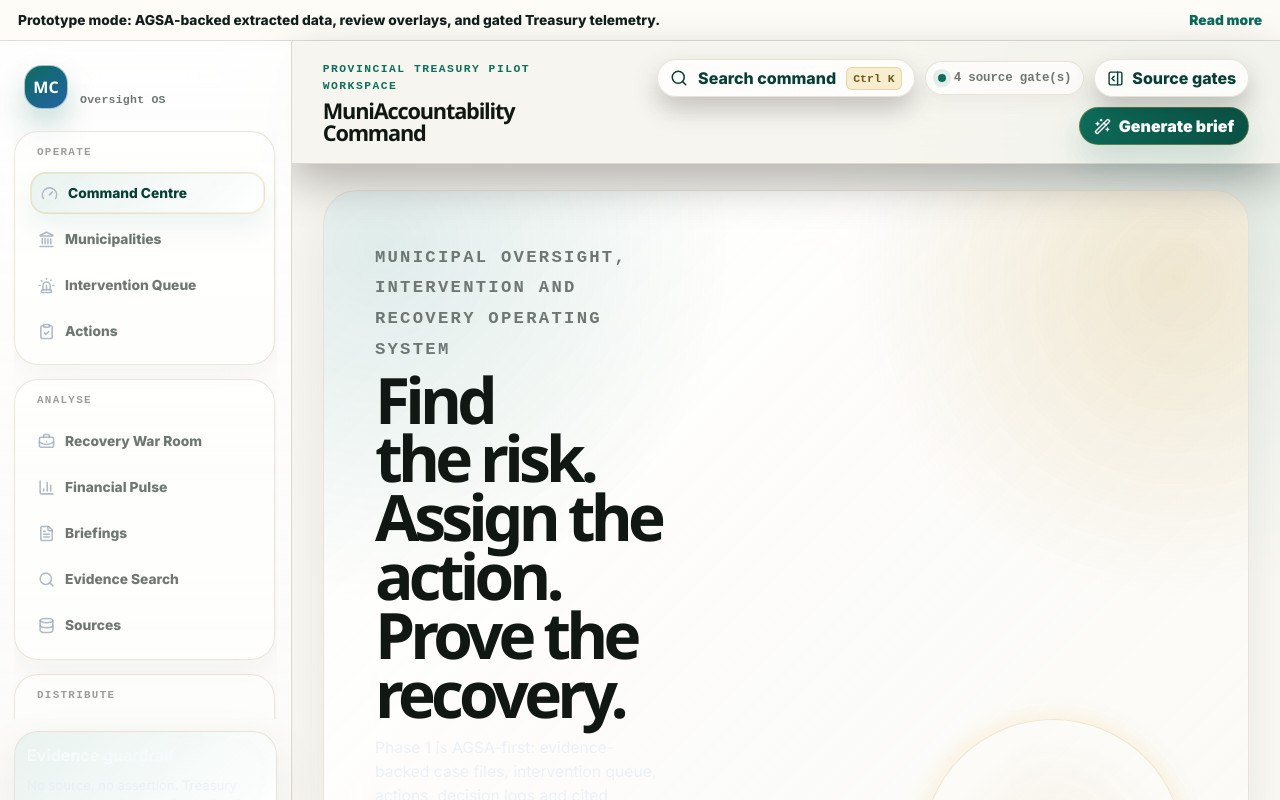
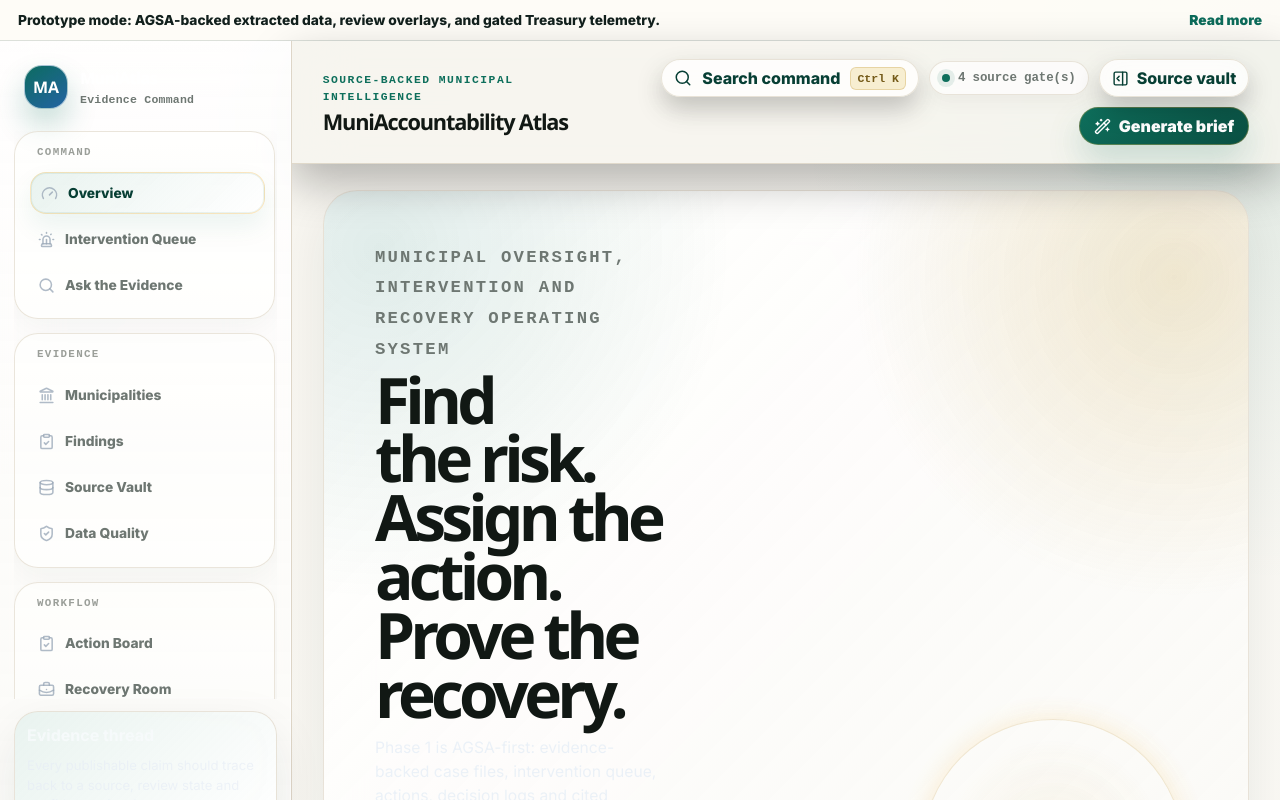
Before and after one commit to Mthaa77/MuniAccountability, a Next.js app: page / in a window 1280 px wide. Shown: the top 800 px of the page. Built offline with nearby package versions, Linux system fonts and the light colour scheme.

Commit message:
Revamp app shell navigation into Atlas UI

```diff
--- a/components/app-shell.tsx
+++ b/components/app-shell.tsx
@@ -23,7 +23,6 @@ import {
 import { useEffect, useMemo, useState } from "react";
 import { apiGet } from "@/lib/client-api";
 import type { SourceHealth } from "@/lib/types";
-import { Button } from "@/components/ui/button";
 import { Dialog } from "@/components/ui/dialog";
 import { Sheet } from "@/components/ui/sheet";
 import { Command, CommandGroup, CommandInput, CommandItem, CommandList } from "@/components/ui/command";
@@ -31,30 +30,43 @@ import { Skeleton } from "@/components/ui/feedback";
 
 const navGroups = [
   {
-    label: "Operate",
+    label: "Command",
     items: [
-      { href: "/", label: "Command Centre", icon: Gauge },
-      { href: "/municipalities", label: "Municipalities", icon: Landmark },
+      { href: "/", label: "Overview", icon: Gauge },
       { href: "/intervention-queue", label: "Intervention Queue", icon: Siren },
-      { href: "/actions", label: "Actions", icon: ClipboardCheck }
+      { href: "/search", label: "Ask the Evidence", icon: Search }
     ]
   },
   {
-    label: "Analyse",
+    label: "Evidence",
     items: [
-      { href: "/recovery", label: "Recovery War Room", icon: BriefcaseBusiness },
-      { href: "/financial-pulse", label: "Financial Pulse", icon: BarChart3 },
-      { href: "/briefings", label: "Briefings", icon: FileText },
-      { href: "/search", label: "Evidence Search", icon: Search },
-      { href: "/sources", label: "Sources", icon: Database }
+      { href: "/municipalities", label: "Municipalities", icon: Landmark },
+      { href: "/findings", label: "Findings", icon: ClipboardCheck },
+      { href: "/sources", label: "Source Vault", icon: Database },
+      { href: "/admin/data-quality", label: "Data Quality", icon: ShieldCheck }
     ]
   },
   {
-    label: "Distribute",
+    label: "Workflow",
+    items: [
+      { href: "/actions", label: "Action Board", icon: ClipboardCheck },
+      { href: "/recovery", label: "Recovery Room", icon: BriefcaseBusiness },
+      { href: "/briefings", label: "Briefings", icon: FileText },
+      { href: "/financial-pulse", label: "Financial Pulse", icon: BarChart3 }
+    ]
+  },
+  {
+    label: "Public",
     items: [
       { href: "/municheck", label: "MuniCheck", icon: ShieldCheck },
-      { href: "/munidata", label: "MuniData", icon: Archive },
-      { href: "/admin", label: "Admin", icon: Layers3 }
+      { href: "/munidata", label: "MuniData", icon: Archive }
+    ]
+  },
+  {
+    label: "System",
+    items: [
+      { href: "/admin", label: "Admin", icon: Layers3 },
+      { href: "/docs-api", label: "API Docs", icon: UsersRound }
     ]
   }
 ];
@@ -63,7 +75,7 @@ const quickActions = [
   { href: "/intervention-queue", label: "Open intervention queue", hint: "Ranked AGSA-backed worklist" },
   { href: "/actions", label: "Review action board", hint: "Workflow and evidence lifecycle" },
   { href: "/briefings", label: "Generate weekly brief", hint: "Source-cited briefing workspace" },
-  { href: "/sources", label: "Inspect source health", hint: "Freshness, gates, and guardrails" },
+  { href: "/sources", label: "Inspect source vault", hint: "Freshness, gates, and guardrails" },
   { href: "/admin/agsa-review", label: "Resolve AGSA review issues", hint: "Publication blockers and corrections" }
 ];
 
@@ -77,10 +89,10 @@ function NavigationContent({ pathname, onNavigate }: { pathname: string; onNavig
     <>
       <div className="sidebar-topline">
         <Link href="/" className="brand-lockup premium-brand" onClick={onNavigate}>
-          <div className="brand-mark">MC</div>
+          <div className="brand-mark">MA</div>
           <div>
-            <strong>MuniCommand</strong>
-            <span>Oversight OS</span>
+            <strong>MuniAtlas</strong>
+            <span>Evidence Command</span>
           </div>
         </Link>
       </div>
@@ -106,8 +118,8 @@ function NavigationContent({ pathname, onNavigate }: { pathname: string; onNavig
         ))}
       </nav>
       <div className="sidebar-card evidence-lock">
-        <strong>Evidence guardrail</strong>
-        <span>No source, no assertion. Treasury telemetry remains pending validation.</span>
+        <strong>Evidence thread</strong>
+        <span>Every publishable claim should trace back to a source, review state and confidence signal.</span>
       </div>
     </>
   );
@@ -156,19 +168,19 @@ export function AppShell({ children }: { children: React.ReactNode }) {
   }, []);
 
   return (
-    <main className="premium-shell">
-      <aside className="premium-sidebar" aria-label="Primary navigation">
+    <main className="premium-shell atlas-shell">
+      <aside className="premium-sidebar atlas-sidebar" aria-label="Primary navigation">
         <NavigationContent pathname={pathname} />
       </aside>
 
-      <div className="premium-workspace">
-        <header className="topbar premium-topbar">
+      <div className="premium-workspace atlas-workspace">
+        <header className="topbar premium-topbar atlas-topbar">
           <button className="icon-button mobile-menu" aria-label="Open menu" onClick={() => setMenuOpen(true)}>
             <Menu size={18} />
           </button>
           <div>
-            <p className="eyeless">Provincial Treasury pilot workspace</p>
-            <h1>MuniAccountability Command</h1>
+            <p className="eyeless">Source-backed municipal intelligence</p>
+            <h1>MuniAccountability Atlas</h1>
           </div>
           <div className="top-actions" aria-label="Workspace controls">
             <button className="command-trigger" aria-label="Open command search" onClick={() => setCommandOpen(true)}>
@@ -182,7 +194,7 @@ export function AppShell({ children }: { children: React.ReactNode }) {
             </div>
             <Link className="secondary-action glass-action" href="/sources">
               <PanelRightOpen size={17} />
-              Source gates
+              Source vault
             </Link>
             <Link className="primary-action glass-action" href="/briefings">
               <WandSparkles size={17} />
@@ -193,7 +205,7 @@ export function AppShell({ children }: { children: React.ReactNode }) {
         {children}
       </div>
 
-      <Sheet open={menuOpen} onOpenChange={setMenuOpen} title="MuniCommand navigation">
+      <Sheet open={menuOpen} onOpenChange={setMenuOpen} title="MuniAtlas navigation">
         <div className="mobile-nav-panel">
           <NavigationContent pathname={pathname} onNavigate={() => setMenuOpen(false)} />
         </div>
```
